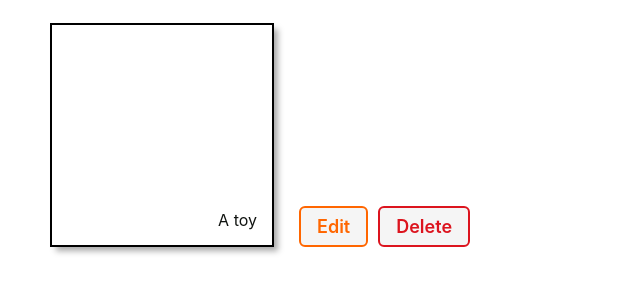
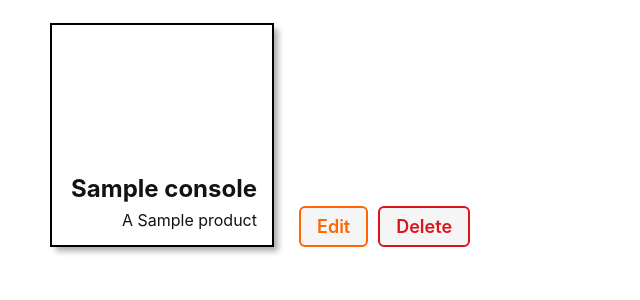
Before and after one commit to kscott2016/finch-collector-lab, a Django app: page /consoles/1/ in a window 1280 px wide. Shown: the part 172-472 px from the top of the page, without its empty margins (0-640 px from the left). Run offline with Django 4.2, Linux system fonts and the light colour scheme; tables that the repository leaves empty hold one stand-in row (values such as "Sample post").

Commit message:
complete  migrartions

```diff
--- a/main_app/templates/main_app/console_detail.html
+++ b/main_app/templates/main_app/console_detail.html
@@ -11,14 +11,13 @@
 
 {% block content %}
 
-<div class="card" style="border-color: {{ toy.color }}">
-  <div class="card-bg" style="background-color: {{ toy.color }}"></div>
+<div class="card">
   <div class="card-content">
-    <h2>{{ toy.name }}</h2>
-    <p>A {{ toy.color }} toy</p>
+    <h2>{{ console.name }}</h2>
+    <p>A {{ console.company }} product</p>
   </div>
 </div>
-<a href="{% url 'toy-update' toy.id %}" class="btn warn">Edit</a>
-<a href="{% url 'toy-delete' toy.id %}" class="btn danger">Delete</a>
+<a href="{% url 'console-update' console.id %}" class="btn warn">Edit</a>
+<a href="{% url 'console-delete' console.id %}" class="btn danger">Delete</a>
 
 {% endblock %}
```
Also changed, not shown: main_app/migrations/0004_game_consoles.py (added).
